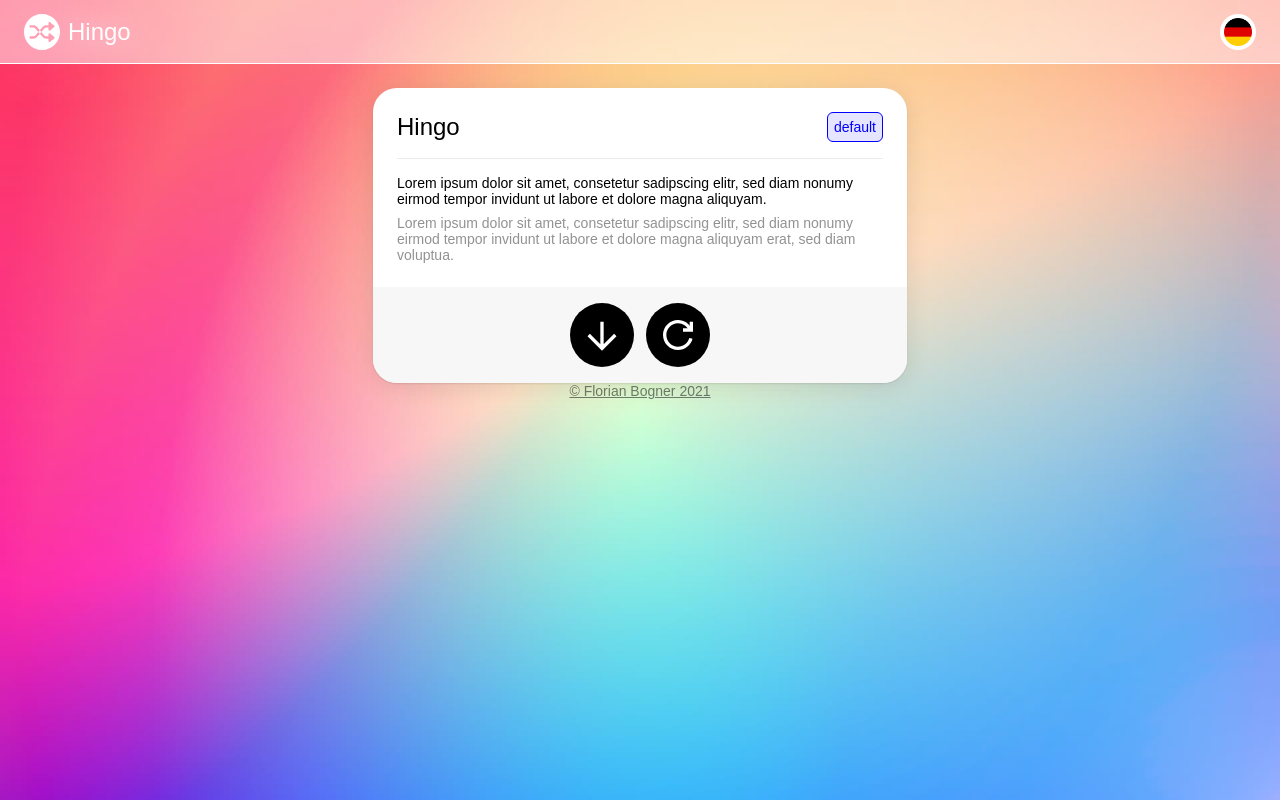
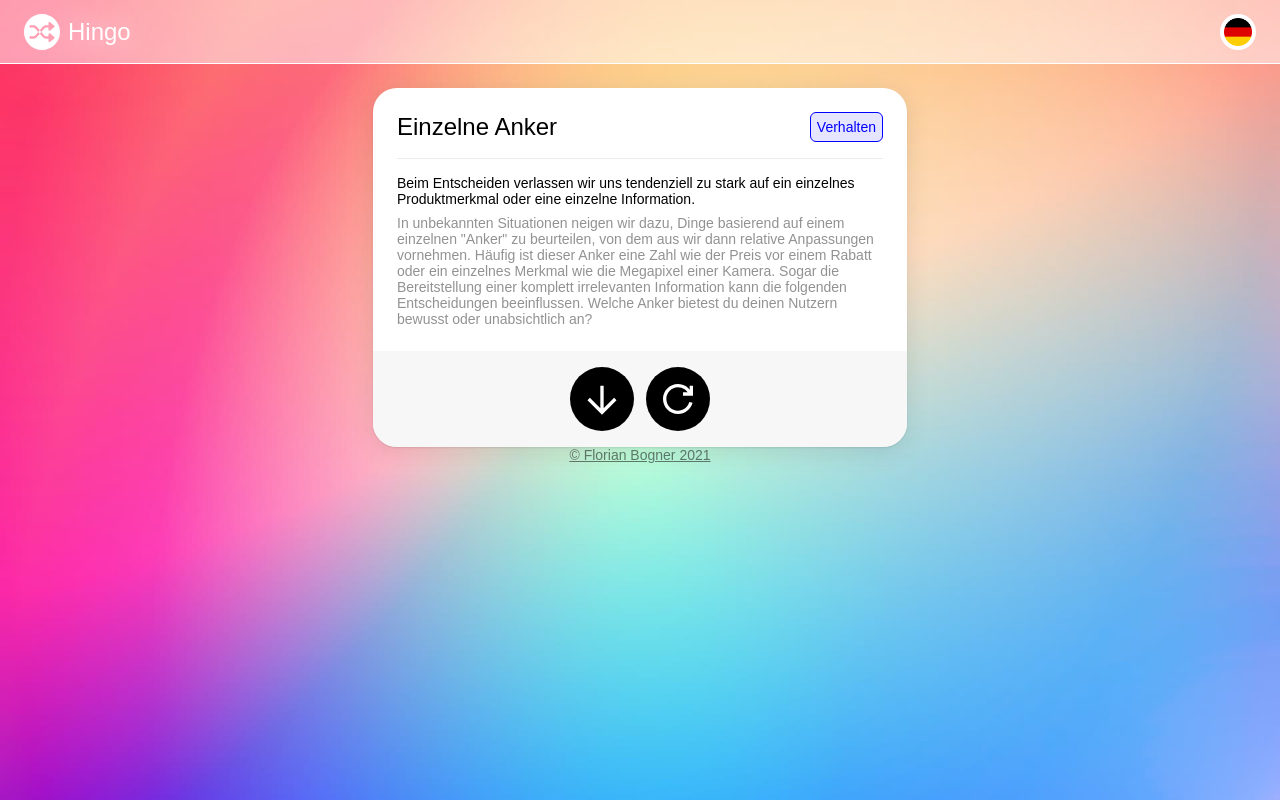
Before and after one commit to florianbogner/hingo, a React (Create React App) app: page /h in a window 1280 px wide. Built offline with nearby package versions, Linux system fonts and the light colour scheme.

Commit message:
disentangle Game and Card

```diff
--- a/src/Game.tsx
+++ b/src/Game.tsx
@@ -1,4 +1,4 @@
-import { useCallback, useMemo, useState } from "react"
+import { PropsWithChildren, useCallback, useMemo, useState } from "react"
 import styled from "styled-components"
 
 import heuristics from "./resources/heuristics.json"
@@ -8,38 +8,11 @@ import iconDown from "./resources/ArrowDown.svg"
 import iconTrash from "./resources/Trash.svg"
 import iconDownload from "./resources/Download.svg"
 
-import { Heuristic } from "./Heuristic"
+import { Heuristic, HeuristicLocalized } from "./Heuristic"
 import { renderPdf } from "./pdfGenerator"
 import { Languages } from "./components/Toggle"
 import { ButtonPrimary, ButtonSecondary } from "./components/ButtonStyles"
-
-const LineGray = styled.div`
-	display: block;
-	margin: 16px 0;
-	border-width: 0;
-	height: 1px;
-	background-color: #ebebeb;
-`
-
-const LineWhite = styled.div`
-	display: block;
-	margin-top: 16px;
-	margin-bottom: 10px;
-	border-width: 0;
-	height: 1px;
-	background-color: #ffffff;
-`
-
-const Card = styled.div`
-	margin: 24px;
-	margin-bottom: 0px;
-	max-width: 486px;
-	padding: 24px;
-
-	background-color: #ffffff;
-	box-shadow: 0 1px 2px rgba(0, 0, 0, 0.1), 0 4px 24px rgba(0, 0, 0, 0.1);
-	border-radius: 24px;
-`
+import { Card } from "./components/Card"
 
 const CardHeader = styled.div`
 	display: flex;
@@ -51,32 +24,13 @@ const H1 = styled.div`
 	font-size: 24px;
 `
 
-const CategoryTag = styled.div`
-	border-radius: 6px;
-	border-style: solid;
-	border-color: #0000ff;
-	border-width: 1px;
-	color: #0000ff;
-	background-color: rgba(0, 0, 255, 0.1);
-	padding: 6px;
-`
-
-const CardBody = styled.div`
-	color: #929292;
-	padding-top: 8px;
-`
-
-const ButtonRow = styled.div`
-	background-color: #f7f7f7;
-	margin-top: 24px;
-	margin-left: -24px;
-	margin-right: -24px;
-	margin-bottom: -24px;
-	padding: 16px;
-	border-radius: 0px 0px 24px 24px;
-
-	display: flex;
-	justify-content: center;
+const LineWhite = styled.div`
+	display: block;
+	margin-top: 16px;
+	margin-bottom: 10px;
+	border-width: 0;
+	height: 1px;
+	background-color: #ffffff;
 `
 
 const History = styled.div`
@@ -102,23 +56,9 @@ const HeuristicItemTitle = styled.div`
 	}
 `
 
-const defaultHeuristic: Heuristic = {
-	id: 0,
-	nameDe: "Hingo",
-	typeDe: "default",
-	subtitleDe:
-		"Lorem ipsum dolor sit amet, consetetur sadipscing elitr, sed diam nonumy eirmod tempor invidunt ut labore et dolore magna aliquyam.",
-	bodyDe: "Lorem ipsum dolor sit amet, consetetur sadipscing elitr, sed diam nonumy eirmod tempor invidunt ut labore et dolore magna aliquyam erat, sed diam voluptua.",
-	nameEn: "Hingo",
-	typeEn: "default",
-	subtitleEn:
-		"Lorem ipsum dolor sit amet, consetetur sadipscing elitr, sed diam nonumy eirmod tempor invidunt ut labore et dolore magna aliquyam.",
-	bodyEn: "Lorem ipsum dolor sit amet, consetetur sadipscing elitr, sed diam nonumy eirmod tempor invidunt ut labore et dolore magna aliquyam erat, sed diam voluptua.",
-}
+const getRandomIntInclusive = () => {
+	const maxId = Object.keys(heuristics).length
 
-const maxId: number = 52
-
-const getRandomIntInclusive = () => {
 	return Math.floor(Math.random() * (maxId + 1))
 }
 
@@ -141,8 +81,10 @@ interface props {
 	lang: Languages
 }
 
+export type CardProps = PropsWithChildren<{ heuristic: HeuristicLocalized }>
+
 export const Game = ({ lang }: props) => {
-	const [heuristicContent, setContent] = useState(defaultHeuristic)
+	const [heuristicContent, setContent] = useState(getHeuristic(1))
 	const [heuristicList, setItems] = useState(new Array<Heuristic>())
 
 	const handleAddButtonClick = useCallback(() => {
@@ -165,17 +107,31 @@ export const Game = ({ lang }: props) => {
 		return !!heuristicList.find((h) => h.id === heuristicContent.id)
 	}, [heuristicList, heuristicContent])
 
+	let heuristicLocalized: CardProps = {
+		heuristic: {
+			id: heuristicContent.id,
+			name: heuristicContent.nameDe,
+			type: heuristicContent.typeDe,
+			subtitle: heuristicContent.subtitleDe,
+			body: heuristicContent.bodyDe,
+		},
+	}
+
+	if (lang === "english") {
+		heuristicLocalized = {
+			heuristic: {
+				id: heuristicContent.id,
+				name: heuristicContent.nameEn,
+				type: heuristicContent.typeEn,
+				subtitle: heuristicContent.subtitleEn,
+				body: heuristicContent.bodyEn,
+			},
+		}
+	}
+
 	return (
 		<>
-			<Card>
-				<CardHeader>
-					<H1>{lang === "german" ? heuristicContent.nameDe : heuristicContent.nameEn}</H1>
-					<CategoryTag>{lang === "german" ? heuristicContent.typeDe : heuristicContent.typeEn}</CategoryTag>
-				</CardHeader>
-				<LineGray />
-				<div>{lang === "german" ? heuristicContent.subtitleDe : heuristicContent.subtitleEn}</div>
-				<CardBody>{lang === "german" ? heuristicContent.bodyDe : heuristicContent.bodyEn}</CardBody>
-				<ButtonRow>
+			<Card {...heuristicLocalized}>
 				<ButtonPrimary
 					disabled={isAdded}
 					onClick={() => {
@@ -191,7 +147,6 @@ export const Game = ({ lang }: props) => {
 				>
 					<img src={iconRefresh} alt={"Refresh"} />
 				</ButtonPrimary>
-				</ButtonRow>
 			</Card>
 			{heuristicList.length !== 0 ? (
 				<History>
--- a/src/components/Card.tsx
+++ b/src/components/Card.tsx
@@ -5,6 +5,7 @@ import { ButtonPrimary } from "./ButtonStyles"
 import iconRefresh from "./resources/Refresh.svg"
 import iconDown from "./resources/ArrowDown.svg"
 import { PropsWithChildren } from "react"
+import { CardProps } from "../Game"
 
 const Wrapper = styled.div`
 	margin: 24px;
@@ -63,8 +64,6 @@ const ButtonRow = styled.div`
 	justify-content: center;
 `
 
-type CardProps = PropsWithChildren<{ heuristic: HeuristicLocalized }>
-
 export const Card = ({ heuristic, children }: CardProps) => {
 	return (
 		<Wrapper>
```
Lines whose indentation alone changed are shown as unchanged.
